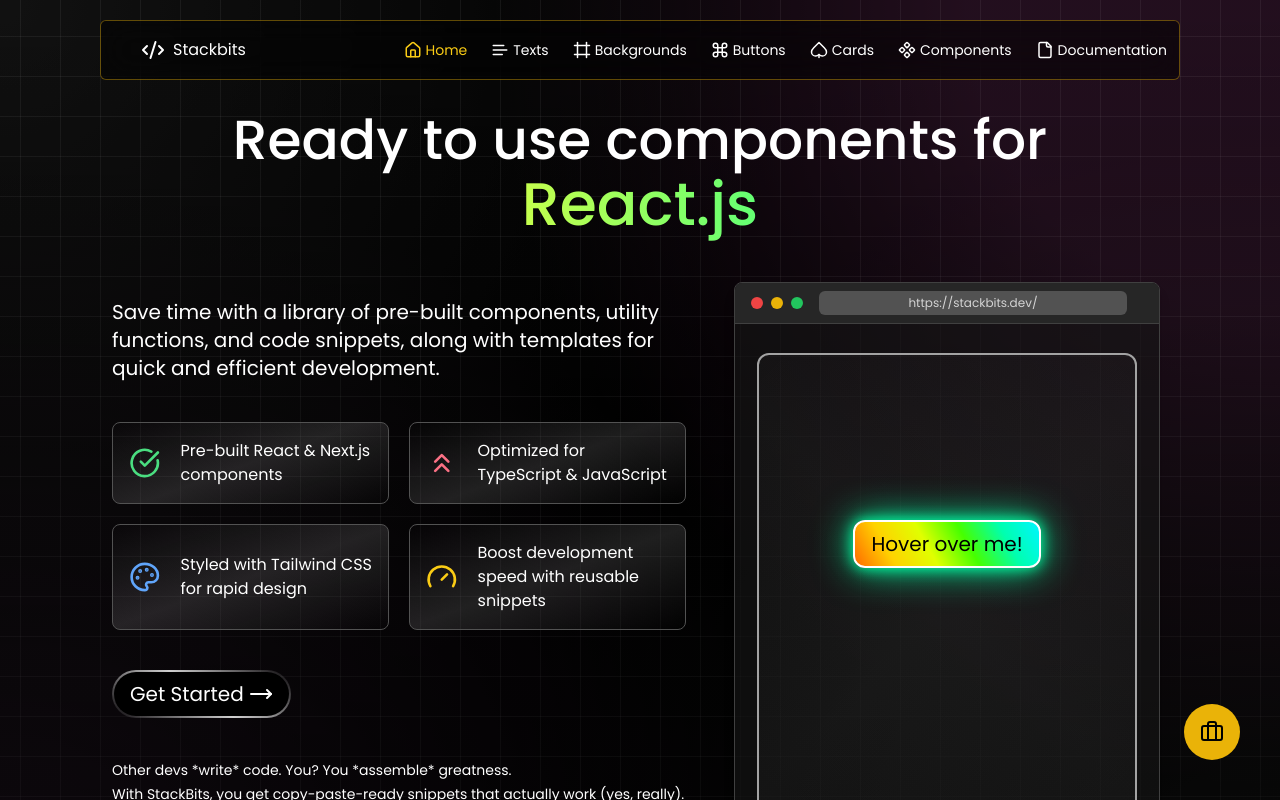
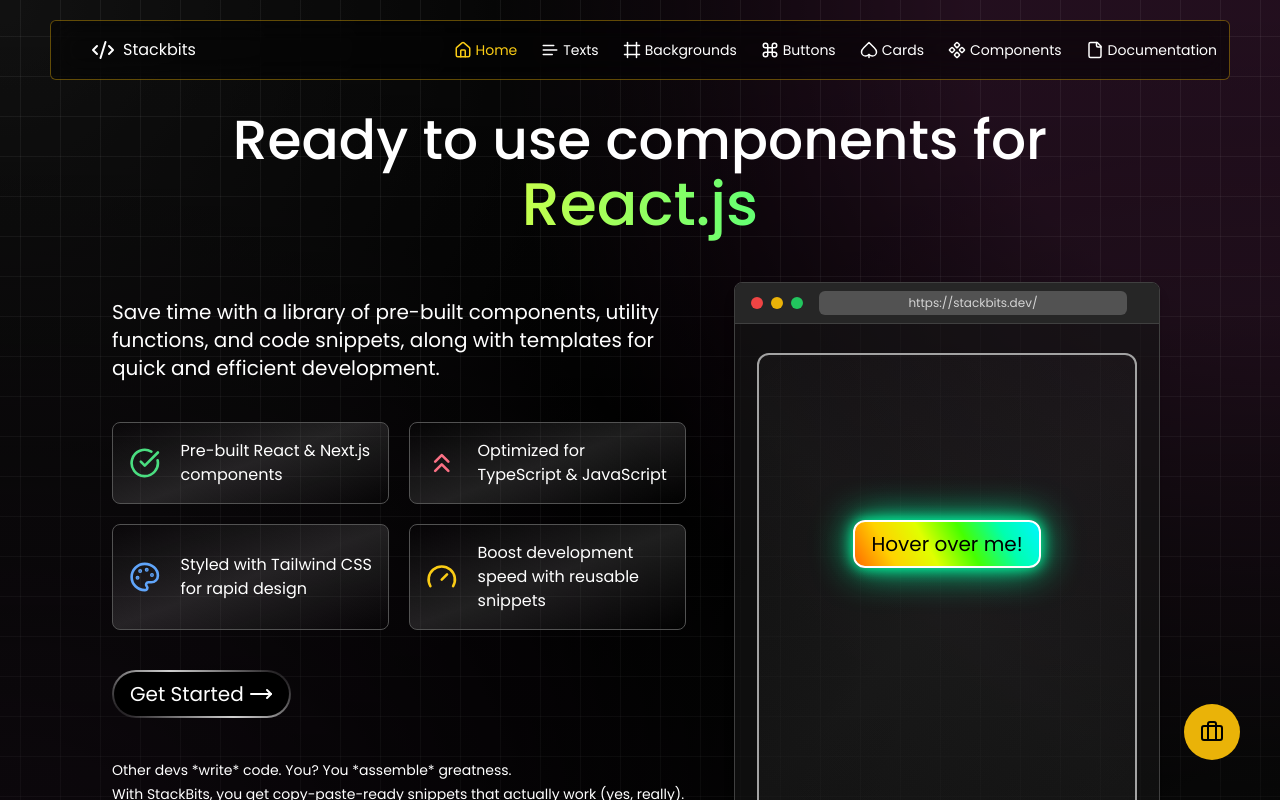
Before and after one commit to samitkapoor/stackbits, a Next.js app: page / in a window 1280 px wide. Shown: the top 800 px of the page. Built offline with nearby package versions, Linux system fonts and the light colour scheme.

Commit message:
Adjust TopBar Responsive Margins and Width

```diff
--- a/components/top-bar.tsx
+++ b/components/top-bar.tsx
@@ -47,7 +47,7 @@ const TopBar = () => {
   const pathname = usePathname();
 
   return (
-    <div className="flex items-center justify-between ml-2 sm:ml-[100px] h-[60px] rounded-md border-[1px] border-yellow-500/40 fixed w-[calc(100%-20px)] sm:w-[calc(100%-200px)] top-5 z-50 bg-black/50 overflow-hidden">
+    <div className="flex items-center justify-between ml-2 sm:ml-[50px] h-[60px] rounded-md border-[1px] border-yellow-500/40 fixed w-[calc(100%-20px)] sm:w-[calc(100%-100px)] top-5 z-50 bg-black/50 overflow-hidden">
       <div className="w-full h-full absolute inset-0 backdrop-blur-lg z-[-1]"></div>
       <div className="overflow-hidden h-[56px]">
         <Link href="/" className="flex items-center gap-2 h-full justify-center ml-4 sm:ml-10">
```
